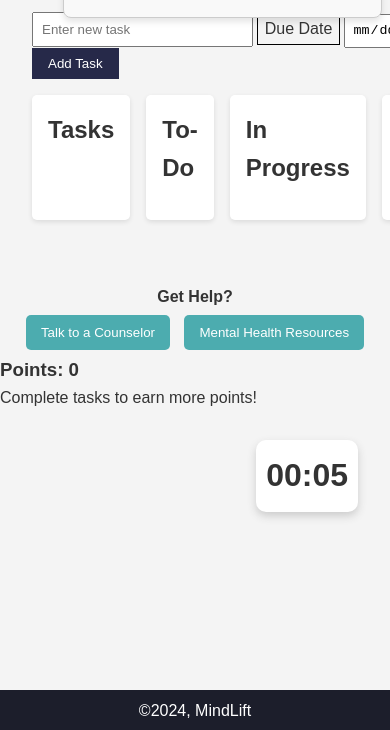
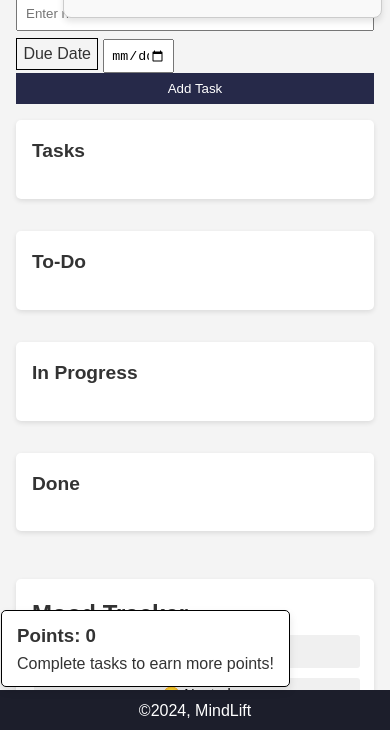
Before and after one commit to lipadsoft-Engineer/cognitive-support-tool-for-individuals-with-depression-at-workplace, a plain HTML site: page index.html in a window 390 px wide. Shown: the part 112-842 px from the top of the page. Drawn offline with Linux system fonts and the light colour scheme.

Commit message:
add floating styles for gamification section

```diff
--- a/styles.css
+++ b/styles.css
@@ -252,6 +252,8 @@ footer{
     background-color: #4553a0;
 }
 
+
+
 .support-links {
     margin-top: 15px;
     text-align: center;
@@ -272,6 +274,19 @@ footer{
 }
 
 
+#gamification {
+    position: fixed;
+    bottom: 2.8rem;
+    z-index: 2;
+    border: 1px solid black;
+    width:fit-content;
+    padding: 10px 15px;
+    border-radius: 5px;
+    background-color: #fff;
+    box-shadow: 0 4px 8px rgba(0, 0, 0, 0.1);
+    margin-left: 1px;
+}
+
 .reward-popup {
     position: fixed;
     bottom: 20px;
@@ -290,3 +305,75 @@ footer{
     90% { opacity: 1; transform: translateY(0); }
     100% { opacity: 0; transform: translateY(20px); }
 }
+
+
+
+
+/* Media Queries */
+/* For tablets and smaller desktops */
+@media screen and (max-width: 1024px) {
+    main {
+        flex-direction: column;
+    }
+
+    #task-board, aside {
+        width: 100%;
+    }
+
+    #columns {
+        flex-direction: column;
+    }
+
+    .column {
+        margin-bottom: 1rem;
+    }
+}
+
+/* For mobile devices */
+@media screen and (max-width: 768px) {
+    main {
+        padding: 1rem;
+    }
+
+    #new-task-input {
+        width: 100%;
+        margin-bottom: 0.5rem;
+    }
+
+    #add-task-btn {
+        width: 100%;
+    }
+
+    .task-actions {
+        flex-direction: column;
+    }
+
+    .task-actions button {
+        width: 100%;
+        margin-bottom: 0.5rem;
+    }
+
+    #mood-buttons {
+        flex-direction: column;
+    }
+
+    .mood-btn {
+        width: 100%;
+        margin-bottom: 0.5rem;
+    }
+}
+
+/* For very small devices */
+@media screen and (max-width: 480px) {
+    header h1 {
+        font-size: 1.5rem;
+    }
+
+    .column h2 {
+        font-size: 1.2rem;
+    }
+
+    .task h3 {
+        font-size: 1rem;
+    }
+}
```
